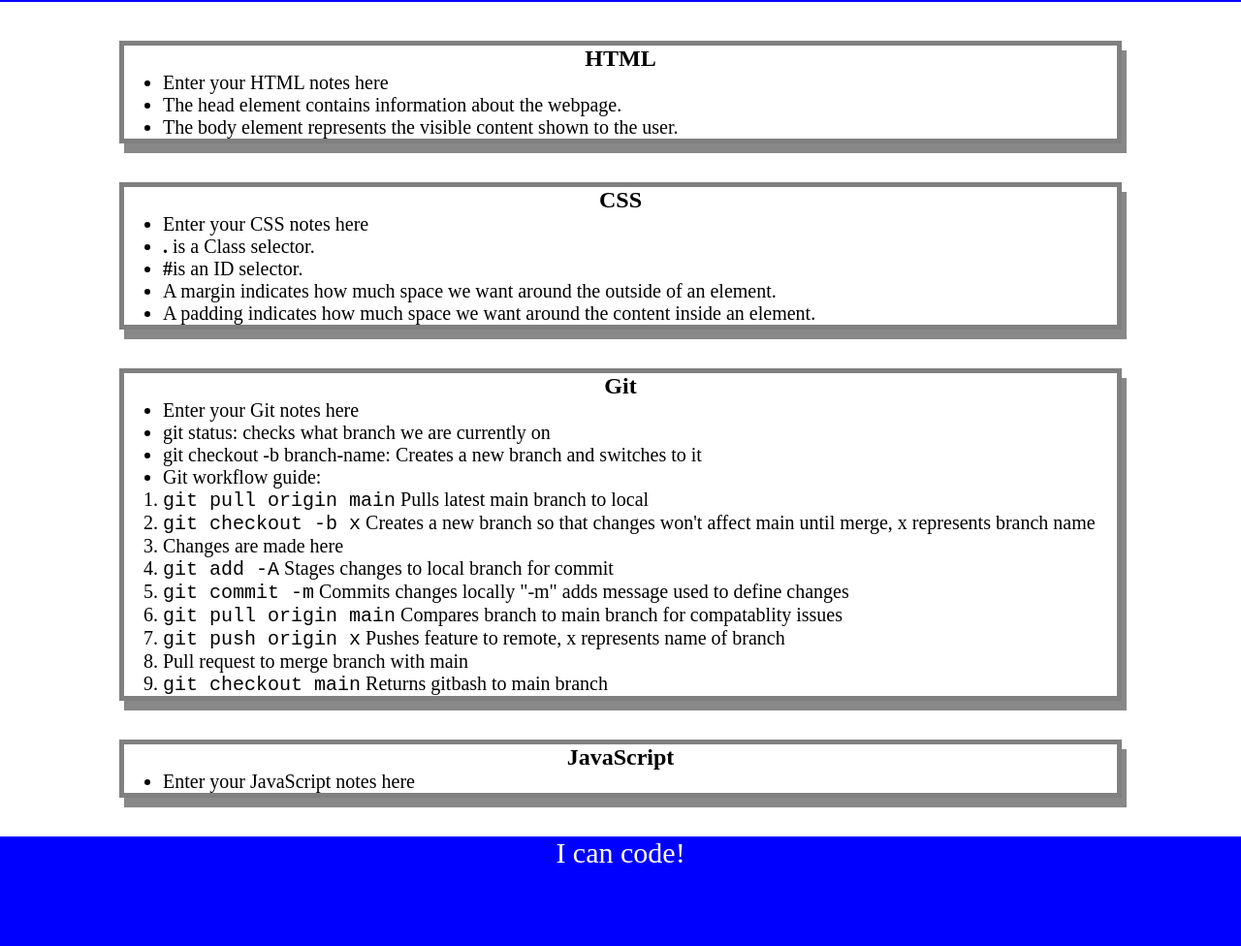
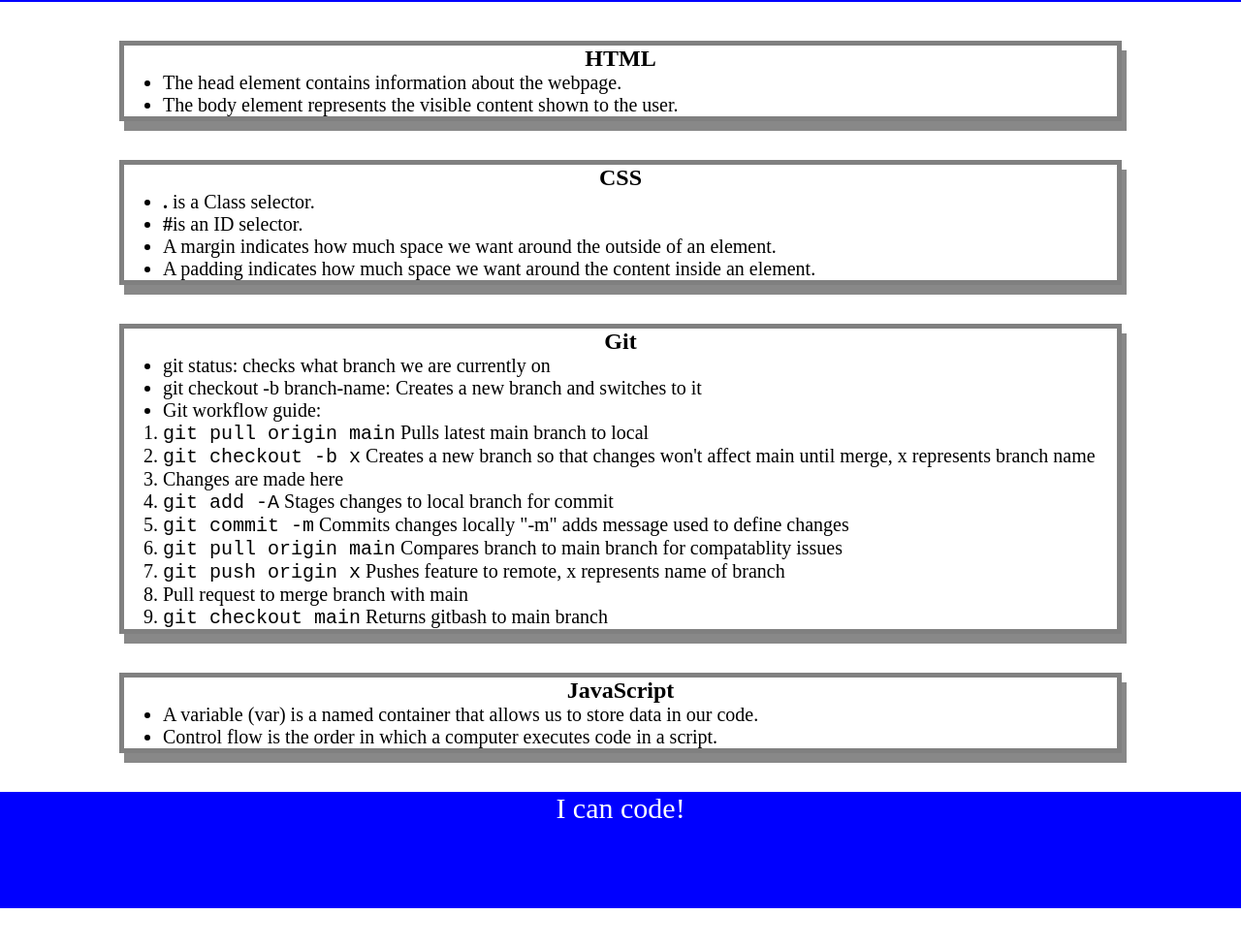
Before and after one commit to Bryandalton/Prework-study-guide, a plain HTML site: page index.html in a window 1280 px wide. Shown: the part 118-1094 px from the top of the page at 97% size. After the commit the page ends 1055 px from the top, so only its background shows below. Drawn offline with Linux system fonts and the light colour scheme.

Commit message:
added JS notes and removed add text lines

```diff
--- a/index.html
+++ b/index.html
@@ -18,7 +18,6 @@
       <section class="card" id="html-section">
       <h2>HTML</h2>
      <ul>
-       <li>Enter your HTML notes here</li>
        <li>The head element contains information about the webpage.</li>
        <li>The body element represents the visible content shown to the user.</li>
 
@@ -28,7 +27,6 @@
       <section class="card" id="css-section">
         <h2>CSS</h2>
         <ul>
-          <li>Enter your CSS notes here</li>
           <li><strong>.</strong> is a Class selector.</li>
           <li><strong>#</strong>is an ID selector.</li>
           <li>A margin indicates how much space we want around the outside of an element.</li>
@@ -39,7 +37,6 @@
       <section class="card" id="git-section">
         <h2>Git</h2>
         <ul>
-          <li>Enter your Git notes here</li>
           <li>git status: checks what branch we are currently on</li>
           <li>git checkout -b branch-name: Creates a new branch and switches to it</li>
           <li>Git workflow guide: <ol>
@@ -53,13 +50,16 @@
             <li>Pull request to merge branch with main</li>
             <li><code>git checkout main</code> Returns gitbash to main branch</li>
           </ol></li>
+
         </ul>
       </section>
 
       <section class="card" id="javascript-section">
         <h2>JavaScript</h2>
         <ul>
-          <li>Enter your JavaScript notes here</li>
+          <li>A variable (var) is a named container that allows us to store data in our code.</li>
+          <li>Control flow is the order in which a computer executes code in a script.</li>
+
         </ul>
       </section>
 
```
